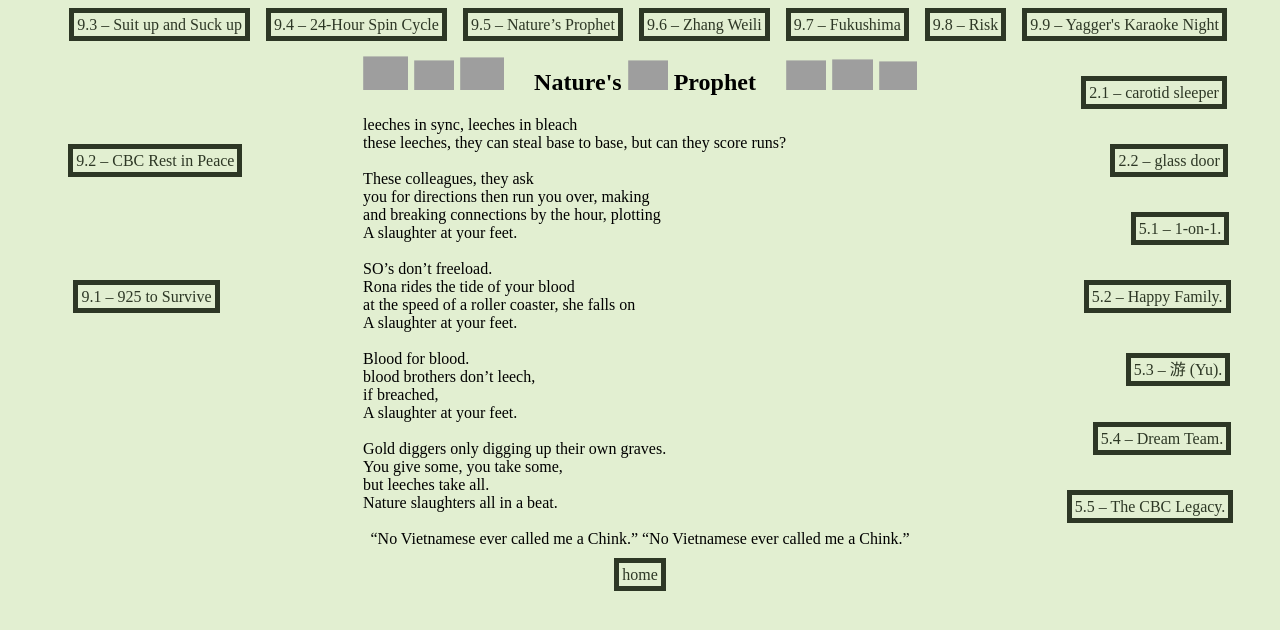
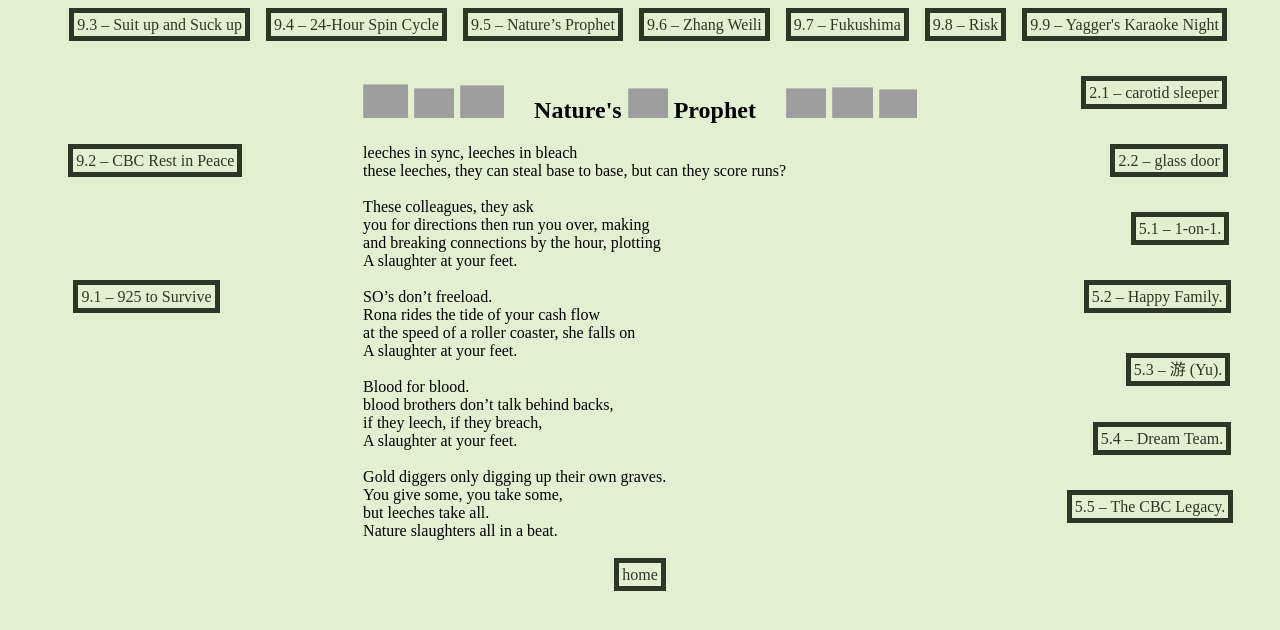
Before and after one commit to Project-925/project-925.github.io, a Jekyll site: the page 9.5.html, which Jekyll copies as it is, in a window 1280 px wide. Shown: the top 630 px of the page. Built offline with Jekyll 4.4.1, drawn with Linux system fonts in a browser that asks for light colours; grey boxes are pictures that could not be loaded.

Commit message:
Update 9.5.html

```diff
--- a/9.5.html
+++ b/9.5.html
@@ -148,7 +148,7 @@ div.absolute2 {
 div.fixed {
   position: fixed;
 
-  top: 300px;
+  top: 310px;
   left: 50%;
 
   /* bring your own prefixes */
@@ -305,7 +305,7 @@ all:unset
           <br>
            SO’s don’t freeload.
            <br>
-          Rona rides the tide of your blood
+          Rona rides the tide of your cash flow
           <br>
           at the speed of a roller coaster, she falls on
           <br>
@@ -319,10 +319,10 @@ all:unset
          Blood for blood.
 
                       <br>
-          blood brothers don’t leech,
+          blood brothers don’t talk behind backs,
 
                       <br>
-if breached,
+ if they leech, if they breach,
                     <br>
 
   A slaughter at your feet.
@@ -338,13 +338,7 @@ if breached,
           but leeches take all.
           <br>
           Nature slaughters all in a beat.
-               <br>
 
-
-
-
-                      <br>
-            <center>     “No Vietnamese ever called me a Chink.”     “No Vietnamese ever called me a Chink.” </center>
               </p>
 
 
```
